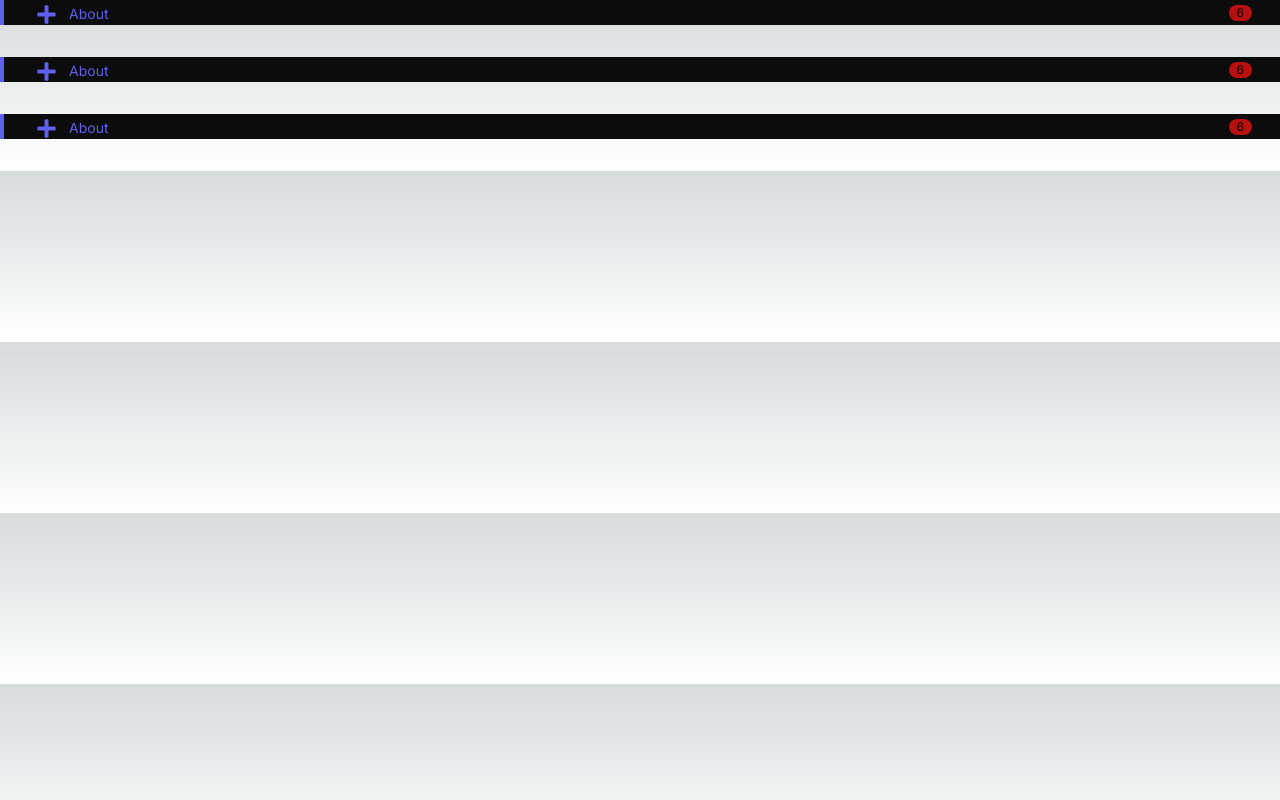
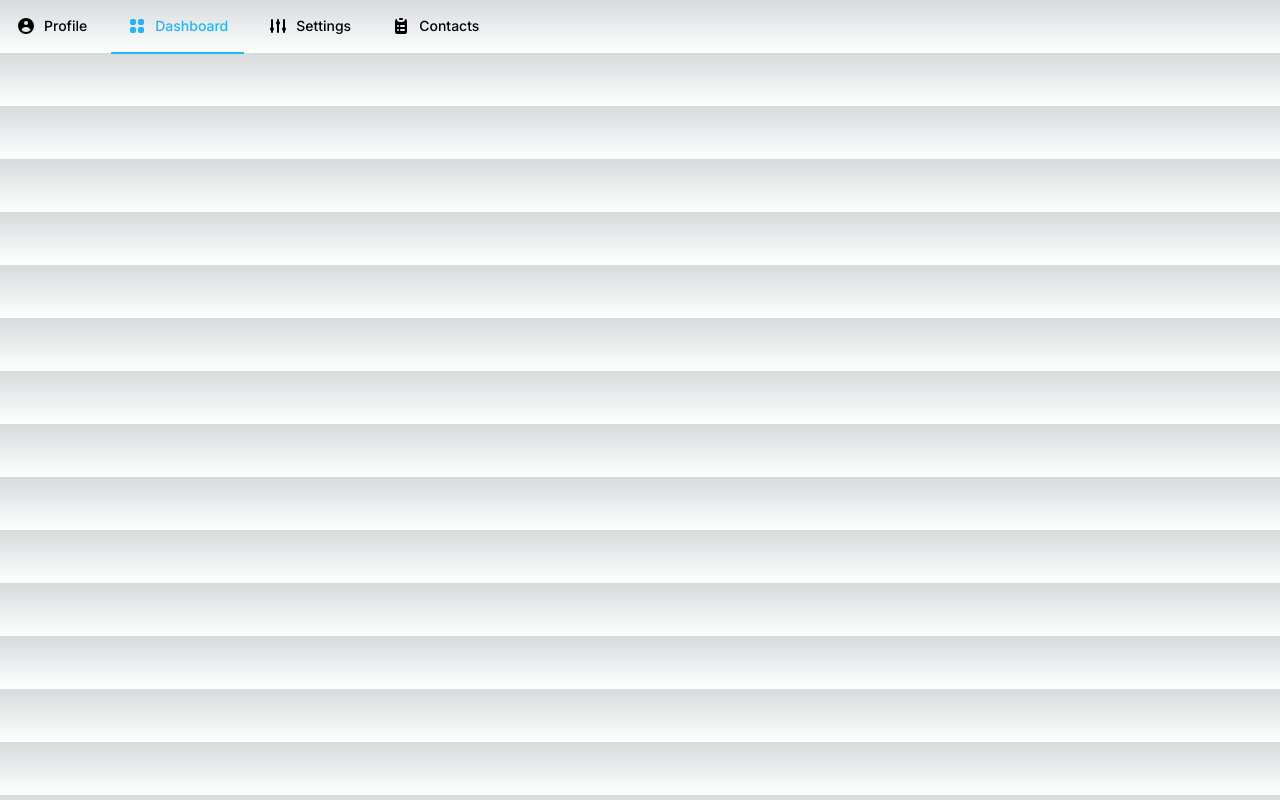
Before and after one commit to suraj2906/MetaMail, a Next.js app: page / in a window 1280 px wide. Built offline with nearby package versions, Linux system fonts and the light colour scheme.

Commit message:
Tab bar added

```diff
--- a/src/app/page.js
+++ b/src/app/page.js
@@ -3,21 +3,14 @@ import IconButton from '@/components/IconButton'
 import InboxCard from '@/components/InboxCard'
 import InputField from '@/components/InputField'
 import NavItem from '@/components/NavItem'
+import Tab from '@/components/Tab'
 import Image from 'next/image'
 import {FaPlus, FaSearch} from 'react-icons/fa'
 
 export default function Home() {
   return (
     <main>
-      <NavItem foreImage={<FaPlus className='text-purple' size={21} />}>
-        About
-      </NavItem>
-      <NavItem foreImage={<FaPlus className='text-purple' size={21} />}>
-        About
-      </NavItem>
-      <NavItem foreImage={<FaPlus className='text-purple' size={21} />}>
-        About
-      </NavItem>
+      <Tab />
     </main>
   )
 }
--- a/src/components/Tab/index.js
+++ b/src/components/Tab/index.js
@@ -1,7 +1,29 @@
 
 
-export default function Button(props){
+export default function Tab(props) {
     return (
-        <div></div>
+
+    <ul className="flex flex-wrap -mb-px text-sm font-medium text-center text-gray-500 text-gray-400">
+        <li className="mr-2">
+            <a href="#" className="inline-flex p-4 hover:border-b-2 border-transparent rounded-t-lg hover:text-gray-600 hover:border-gray-300 hover:text-gray-300 group">
+                <svg aria-hidden="true" className="w-5 h-5 mr-2 text-gray-400 group-hover:text-gray-500 text-gray-500 group-hover:text-gray-300" fill="currentColor" viewBox="0 0 20 20" xmlns="http://www.w3.org/2000/svg"><path fillRule="evenodd" d="M18 10a8 8 0 11-16 0 8 8 0 0116 0zm-6-3a2 2 0 11-4 0 2 2 0 014 0zm-2 4a5 5 0 00-4.546 2.916A5.986 5.986 0 0010 16a5.986 5.986 0 004.546-2.084A5 5 0 0010 11z" clipRule="evenodd"></path></svg>Profile
+            </a>
+        </li>
+        <li className="mr-2">
+            <a href="#" className="inline-flex p-4 text-blue-600 border-b-2 border-blue rounded-t-lg active text-blue border-blue group" aria-current="page">
+                <svg aria-hidden="true" className="w-5 h-5 mr-2 text-blue dark:text-blue" fill="currentColor" viewBox="0 0 20 20" xmlns="http://www.w3.org/2000/svg"><path d="M5 3a2 2 0 00-2 2v2a2 2 0 002 2h2a2 2 0 002-2V5a2 2 0 00-2-2H5zM5 11a2 2 0 00-2 2v2a2 2 0 002 2h2a2 2 0 002-2v-2a2 2 0 00-2-2H5zM11 5a2 2 0 012-2h2a2 2 0 012 2v2a2 2 0 01-2 2h-2a2 2 0 01-2-2V5zM11 13a2 2 0 012-2h2a2 2 0 012 2v2a2 2 0 01-2 2h-2a2 2 0 01-2-2v-2z"></path></svg>Dashboard
+            </a>
+        </li>
+        <li className="mr-2">
+            <a href="#" className="inline-flex p-4 hover:border-b-2 border-transparent rounded-t-lg hover:text-gray-600 hover:border-gray-300 dark:hover:text-gray-300 group">
+                <svg aria-hidden="true" className="w-5 h-5 mr-2 text-gray-400 group-hover:text-gray-500 dark:text-gray-500 dark:group-hover:text-gray-300" fill="currentColor" viewBox="0 0 20 20" xmlns="http://www.w3.org/2000/svg"><path d="M5 4a1 1 0 00-2 0v7.268a2 2 0 000 3.464V16a1 1 0 102 0v-1.268a2 2 0 000-3.464V4zM11 4a1 1 0 10-2 0v1.268a2 2 0 000 3.464V16a1 1 0 102 0V8.732a2 2 0 000-3.464V4zM16 3a1 1 0 011 1v7.268a2 2 0 010 3.464V16a1 1 0 11-2 0v-1.268a2 2 0 010-3.464V4a1 1 0 011-1z"></path></svg>Settings
+            </a>
+        </li>
+        <li className="mr-2">
+            <a href="#" className="inline-flex p-4 hover:border-b-2 border-transparent rounded-t-lg hover:text-gray-600 hover:border-gray-300 dark:hover:text-gray-300 group">
+                <svg aria-hidden="true" className="w-5 h-5 mr-2 text-gray-400 group-hover:text-gray-500 dark:text-gray-500 dark:group-hover:text-gray-300" fill="currentColor" viewBox="0 0 20 20" xmlns="http://www.w3.org/2000/svg"><path d="M9 2a1 1 0 000 2h2a1 1 0 100-2H9z"></path><path fillRule="evenodd" d="M4 5a2 2 0 012-2 3 3 0 003 3h2a3 3 0 003-3 2 2 0 012 2v11a2 2 0 01-2 2H6a2 2 0 01-2-2V5zm3 4a1 1 0 000 2h.01a1 1 0 100-2H7zm3 0a1 1 0 000 2h3a1 1 0 100-2h-3zm-3 4a1 1 0 100 2h.01a1 1 0 100-2H7zm3 0a1 1 0 100 2h3a1 1 0 100-2h-3z" clipRule="evenodd"></path></svg>Contacts
+            </a>
+        </li>
+    </ul>
     );
 }
```
